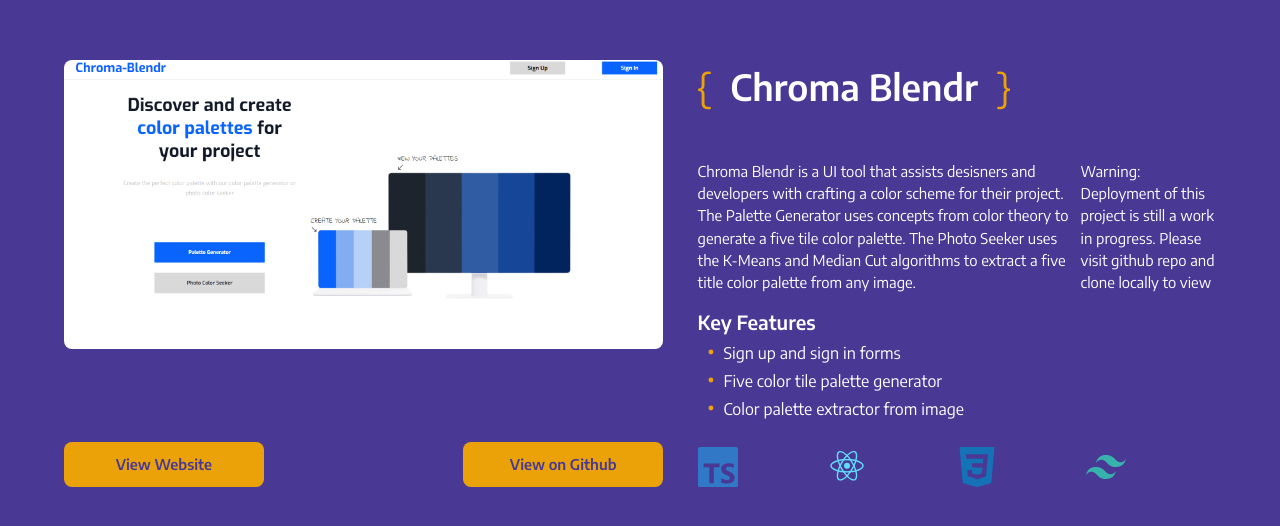
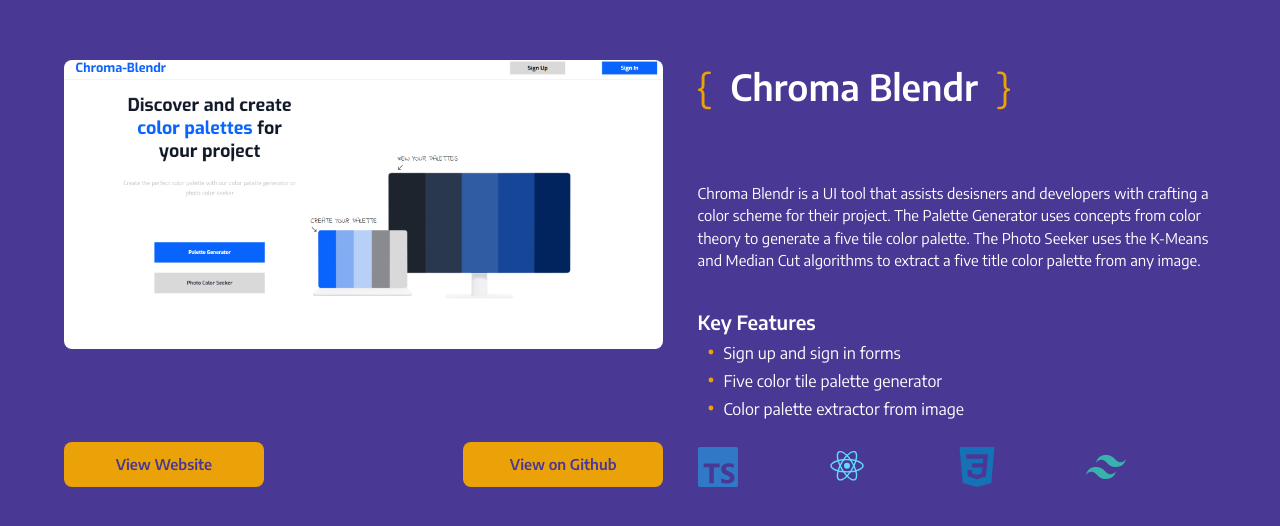
Before and after one commit to narterz/Portfolio, a React (Create React App) app: page / in a window 1280 px wide. Shown: the part 3035-3561 px from the top of the page. Built offline with nearby package versions, Linux system fonts and the light colour scheme.

Commit message:
updated chroma blendr desc

```diff
--- a/src/components/projects/ChromaBlend.tsx
+++ b/src/components/projects/ChromaBlend.tsx
@@ -52,7 +52,6 @@ export const ChromaBlend = () => {
                         The Palette Generator uses concepts from color theory to generate a five tile color palette.
                         The Photo Seeker uses the K-Means and Median Cut algorithms to extract a five title color palette from any image.
                     </small>
-                    <small className='text-secondary'>Warning: Deployment of this project is still a work in progress. Please visit github repo and clone locally to view</small>
                 </div>
                 <div className='project-features'>
                     <h2 className='font-semibold text-white'>Key Features</h2>
```
